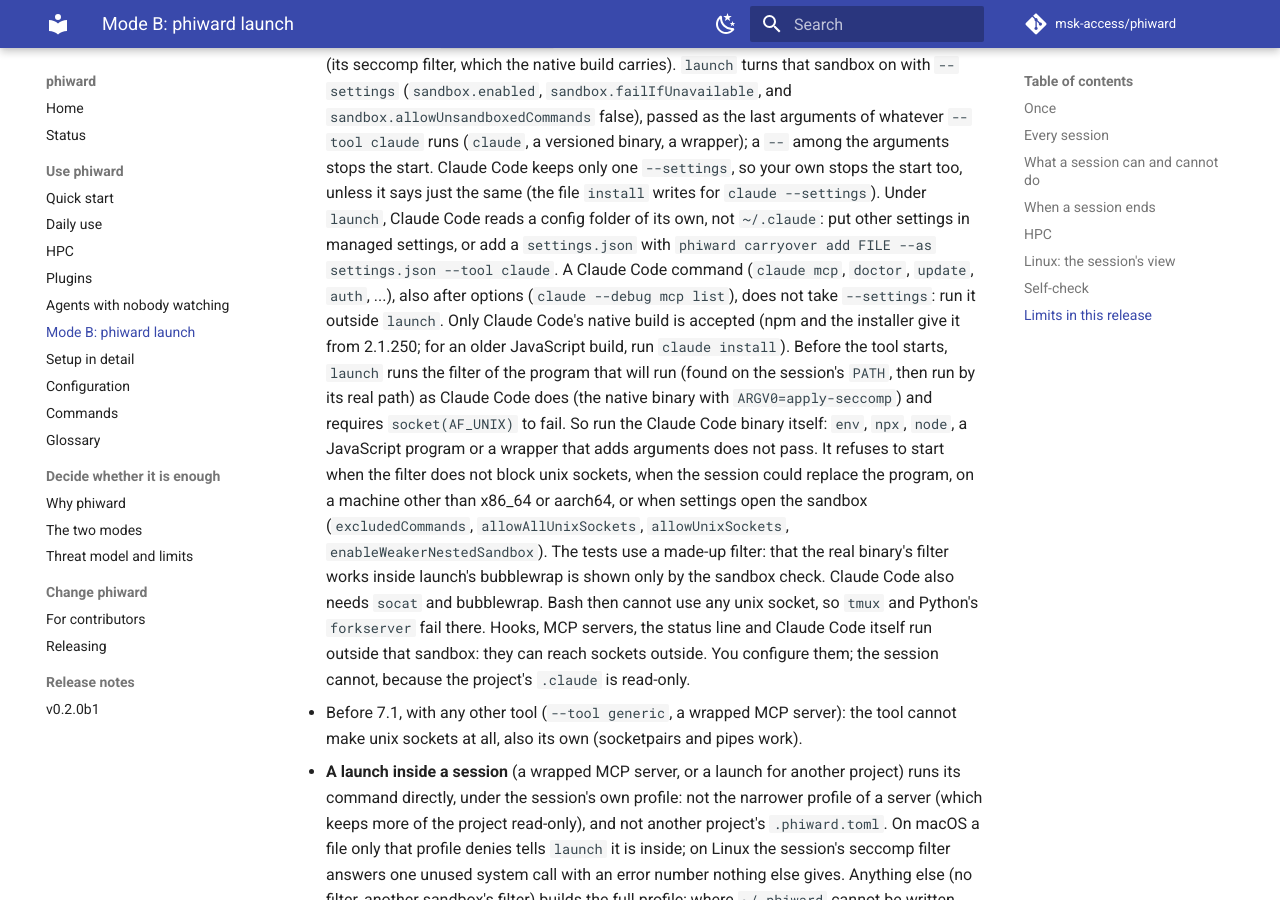
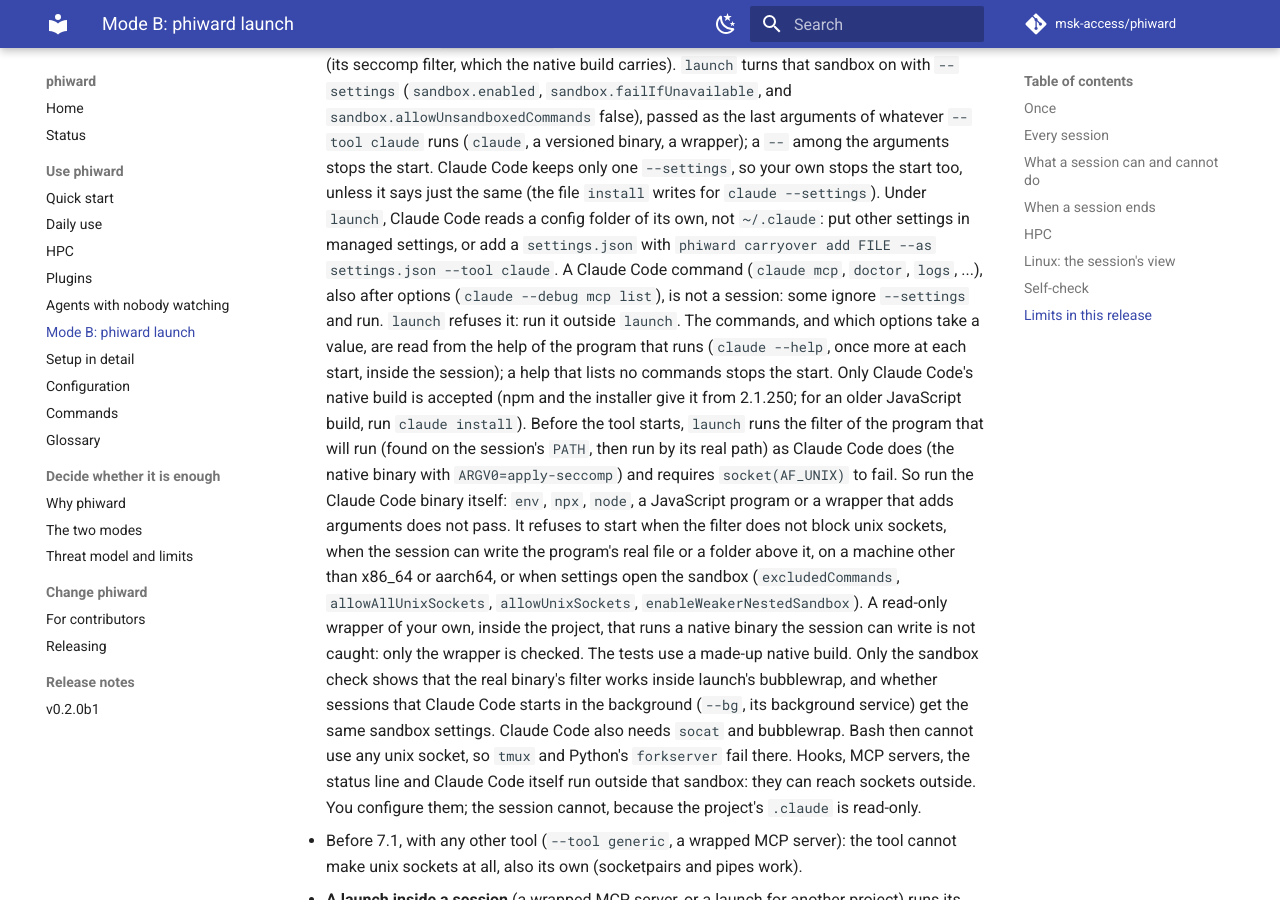
Before and after one commit to msk-access/phiward, an MkDocs documentation site: the page built from docs/launch.md, in a window 1280 px wide and 900 px high, scrolled down 6252 px. Built offline with MkDocs 1.6.1 and Material for MkDocs 9.7.7, drawn with Linux system fonts in a browser that asks for light colours; comment, search, counter and statistics services are not loaded; the version menu is left out.

Commit message:
fix(launch): read Claude Code's commands from its own help
The hand-kept CLAUDE_COMMANDS list is gone. It was wrong: some
commands it lacked (logs, stop, kill, respawn) ignore --settings and run,
so "a command not listed fails on --settings" (633c6a7) was false, and it
named words that are no commands (test, eval, tag, init), refusing them
as prompts.

Below Landlock ABI 9 the helper now runs the probed native binary's
`--help` inside the session's view (no login needed; one more run at
each start, at most 30 s). It reads the Commands section (with aliases)
and which options take a value (<x>, [x], <x...>). The first word that
is neither an option nor a value is the command or the prompt. A command
stops the start; for an optional value, a command name is refused either
way. A help with no commands stops the start.

Also: the helper checks the real path once (the second realpath is
gone). launch.md says what is checked: the program's real file and the
folders above it. A read-only wrapper of the user's own that runs a
binary the session can write is not caught. Only the sandbox check
shows whether background sessions (--bg) get the sandbox settings.
stub/claude's help lists a command, as Claude Code's does.

```diff
--- a/docs/launch.md
+++ b/docs/launch.md
@@ -205,20 +205,28 @@ when in doubt, reinstall: the step names the command for the tool that installed
     unless it says just the same (the file `install` writes for `claude --settings`).
     Under `launch`, Claude Code reads a config folder of its own, not `~/.claude`: put other
     settings in managed settings, or add a `settings.json` with `phiward carryover add FILE
-    --as settings.json --tool claude`. A Claude Code command (`claude mcp`, `doctor`,
-    `update`, `auth`, ...), also after options (`claude --debug mcp list`), does not take
-    `--settings`: run it outside `launch`. Only Claude Code's native build is accepted (npm
+    --as settings.json --tool claude`. A Claude Code command (`claude mcp`, `doctor`, `logs`,
+    ...), also after options (`claude --debug mcp list`), is not a session: some ignore
+    `--settings` and run. `launch` refuses it: run it outside `launch`. The commands, and which
+    options take a value, are read from the help of the program that runs (`claude --help`,
+    once more at each start, inside the session); a help that lists no commands stops the
+    start. Only Claude Code's native build is accepted (npm
     and the installer give it from 2.1.250; for an older JavaScript build, run `claude
     install`). Before the tool starts, `launch` runs the filter of the program that will run
     (found on the session's `PATH`, then run by its real path) as Claude Code does (the native
     binary with `ARGV0=apply-seccomp`) and requires `socket(AF_UNIX)` to fail. So run the
     Claude Code binary itself: `env`, `npx`, `node`, a JavaScript program or a wrapper that
     adds arguments does not pass.
-    It refuses to start when the filter does not block unix sockets, when the session could
-    replace the program, on a machine other than x86_64 or aarch64, or when settings
+    It refuses to start when the filter does not block unix sockets, when the session can
+    write the program's real file or a folder above it, on a machine other than x86_64 or
+    aarch64, or when settings
     open the sandbox (`excludedCommands`, `allowAllUnixSockets`, `allowUnixSockets`,
-    `enableWeakerNestedSandbox`). The tests use a made-up filter: that the real binary's
-    filter works inside launch's bubblewrap is shown only by the sandbox check. Claude Code
+    `enableWeakerNestedSandbox`). A read-only wrapper of your own, inside the project, that
+    runs a native binary the session can write is not caught: only the wrapper is checked.
+    The tests use a made-up native build. Only the sandbox check shows that the real
+    binary's filter works inside launch's bubblewrap, and whether sessions that Claude Code
+    starts in the background (`--bg`, its background service) get the same sandbox
+    settings. Claude Code
     also needs `socat` and bubblewrap. Bash then cannot use any unix socket, so `tmux` and
     Python's `forkserver` fail there. Hooks, MCP servers, the status line and Claude Code
     itself run outside that sandbox: they can reach sockets outside. You configure them; the
```
Also changed, not shown: CHANGELOG.md (+2 -1 lines), 2 other files.
